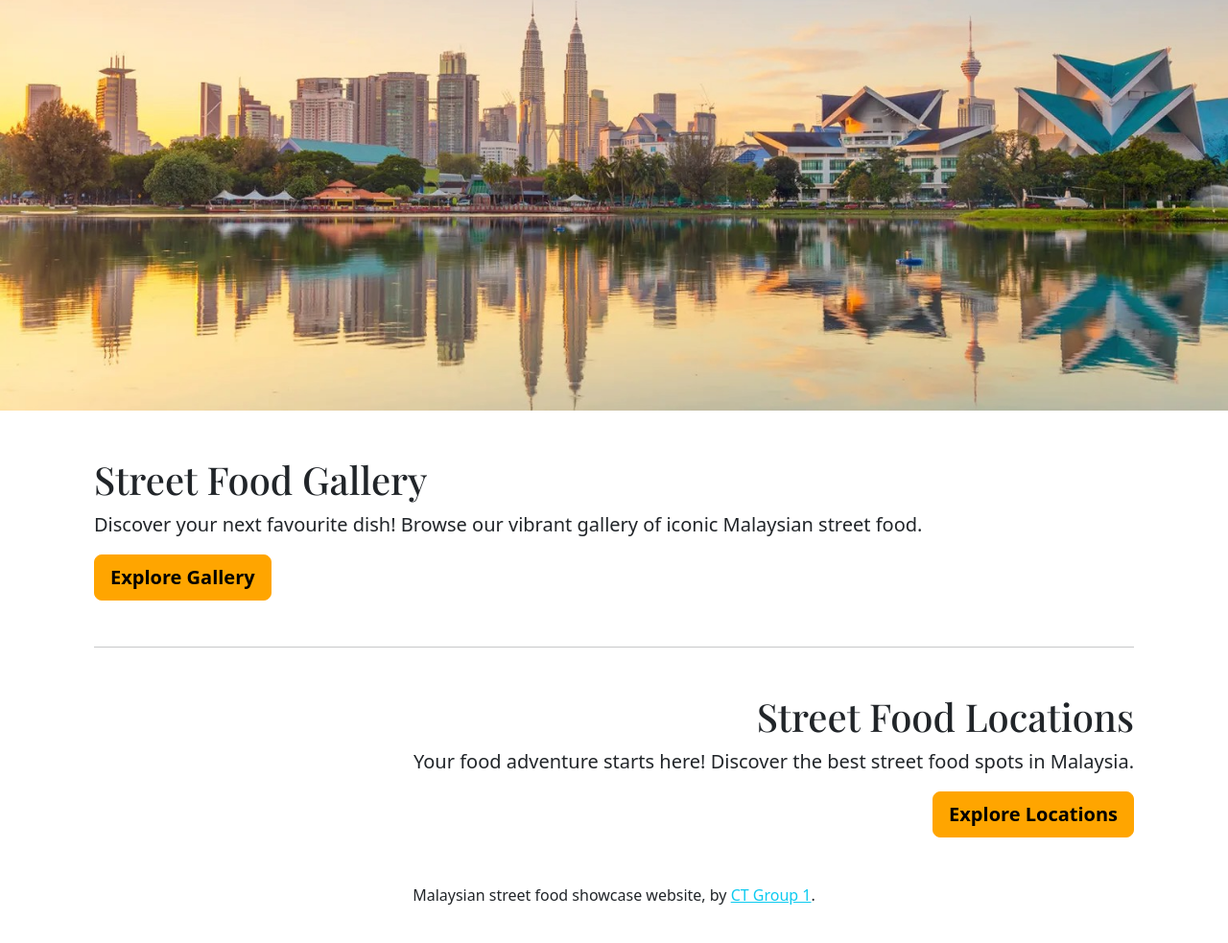
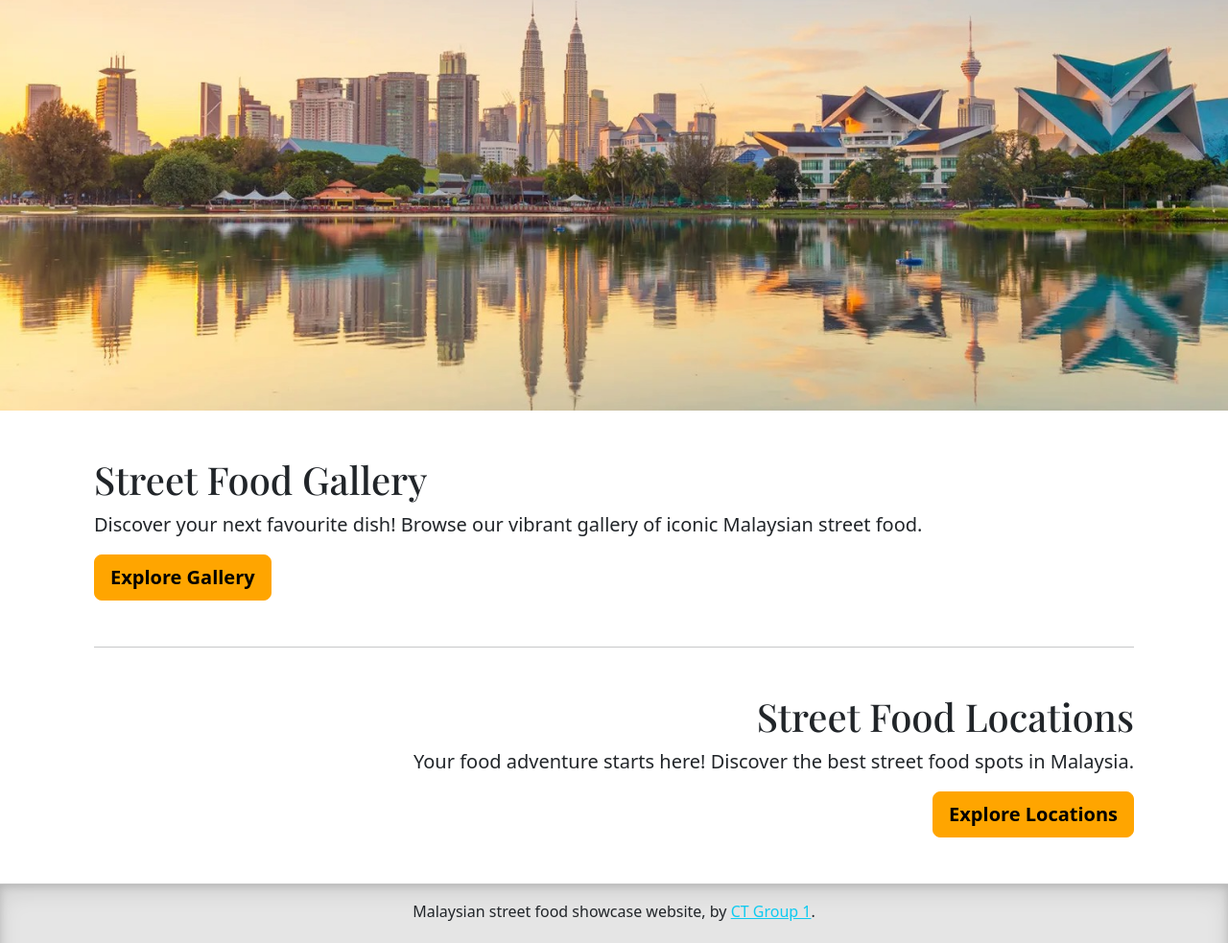
Before and after one commit to MrRedCrack/webdevasg, a website: page src/index.html in a window 1280 px wide. Shown: the part 427-1410 px from the top of the page at 96% size. Before the commit the page ends 1388 px from the top, so only its background shows below. Drawn offline with nearby package versions, Linux system fonts and the light colour scheme; a web font is replaced by a local one.

Commit message:
update footer background, add site container

```diff
--- a/src/custom.scss
+++ b/src/custom.scss
@@ -3,7 +3,7 @@
 
 // Include any default variable overrides here (though functions won’t be available)
 
-$primary:orange;
+$primary: orange;
 $offcanvas-horizontal-width: 200px;
 // $color: purple;
 
@@ -18,28 +18,34 @@ $bootstrap-icons-font-dir: "../node_modules/bootstrap-icons/font/fonts";
 .nav-link.active {
   font-weight: 600;
 }
+
 .croissant-one-regular {
   font-family: "Croissant One", serif;
   font-weight: 400;
   font-style: normal;
 }
+
 #btn-back-to-top {
   position: fixed;
   bottom: 30px;
   right: 20px;
   width: 2.5rem;
   height: 2.5rem;
-  display: flex; /* For centering content like icons */
+  display: flex;
+  /* For centering content like icons */
   justify-content: center;
   align-items: center;
 }
+
 .carousel-caption {
   top: 0.5em;
   bottom: auto;
 }
+
 .img-showcase-front {
-  width:100%;
+  width: 100%;
 }
+
 .logo svg {
   /* Place the icon on the text baseline. */
   position: relative;
@@ -61,10 +67,41 @@ $bootstrap-icons-font-dir: "../node_modules/bootstrap-icons/font/fonts";
     */
   transition: fill .3s;
 }
-h1, h2, h3, h4, h5, h6 {
-  font-family: "Playfair Display", Georgia, "Times New Roman", serif/*rtl:Amiri, Georgia, "Times New Roman", serif*/;
+
+h1,
+h2,
+h3,
+h4,
+h5,
+h6 {
+  font-family: "Playfair Display", Georgia, "Times New Roman", serif
+    /*rtl:Amiri, Georgia, "Times New Roman", serif*/
+  ;
 }
+
 .link-primary {
   // text-shadow: 0px 0px 5px #ededed;
-  font-weight:700;
+  font-weight: 700;
 }
+
+html,
+body {
+  height: 100%
+}
+
+.site-container {
+  overflow-y: hidden;
+  min-height: 100%;
+  min-width: 960px;
+}
+
+footer {
+  width: 100%;
+  height: 3rem;
+  background-color: #0000001a;
+  border: solid rgba(0, 0, 0, .15);
+  border-width: 1px 0;
+  box-shadow: inset 0 .5em 1.5em #0000001a, inset 0 .125em .5em #00000026;
+  padding-bottom: 32000px;
+  margin-bottom: -31940px;
+}
--- a/src/index.html
+++ b/src/index.html
@@ -24,6 +24,7 @@
 </head>
 
 <body>
+    <div class="site-container">
         <nav class="navbar sticky-top navbar-expand-lg bg-body-tertiary shadow">
             <div class="container-xl">
                 <a class="navbar-brand logo" href="index.html">
@@ -31,8 +32,9 @@
                         <use href="bootstrap-icons.svg#fork-knife" />
                     </svg>
                 </a>
-            <button class="navbar-toggler border-0" type="button" data-bs-toggle="offcanvas" data-bs-target="#navbarNav"
-                aria-controls="navbarNav" aria-expanded="false" aria-label="Toggle navigation">
+                <button class="navbar-toggler border-0" type="button" data-bs-toggle="offcanvas"
+                    data-bs-target="#navbarNav" aria-controls="navbarNav" aria-expanded="false"
+                    aria-label="Toggle navigation">
                     <svg class="bi text-body" width="1.5em" height="1.5em" fill="currentColor">
                         <use href="bootstrap-icons.svg#three-dots-vertical" />
                     </svg>
@@ -169,27 +171,30 @@
             <main class="px-3">
                 <div class="text-start">
                     <h1>Street Food Gallery</h1>
-                <p class="lead">Discover your next favourite dish! Browse our vibrant gallery of iconic Malaysian street
+                    <p class="lead">Discover your next favourite dish! Browse our vibrant gallery of iconic Malaysian
+                        street
                         food.</p>
                     <p class="lead"> <a href="gallery.html" class="btn btn-lg btn-primary fw-bold">Explore
                             Gallery</a> </p>
                 </div>
                 <hr class="my-5">
                 <div class="text-end">
-
                     <h1>Street Food Locations</h1>
-                <p class="lead">Your food adventure starts here! Discover the best street food spots in Malaysia.</p>
+                    <p class="lead">Your food adventure starts here! Discover the best street food spots in Malaysia.
+                    </p>
                     <p class="lead"> <a href="locations.html" class="btn btn-lg btn-primary fw-bold">Explore
                             Locations</a> </p>
                 </div>
             </main>
-
-        <footer class="mx-5 mt-5 fs-6 fw-light text-center">
-            <p>Malaysian street food showcase website, by <a href="about.html"
-                    class="link-info">CT&nbsp;Group&nbsp;1</a>.</p>
+        </div>
+        <footer class="mt-5 fs-6 fw-light text-center">
+            <div class="d-flex py-3 px-5 align-content-center justify-content-center">
+                <p class="text-center">Malaysian street food showcase website, by <a href="about.html"
+                        class="link-info">CT&nbsp;Group&nbsp;1</a>.
+                </p>
+            </div>
         </footer>
     </div>
-
     <button class="btn btn-warning shadow rounded-circle d-none" type="button" id="btn-back-to-top" title="Go to top">
         <svg class="bi" width="18" height="18" fill="currentColor">
             <use href="bootstrap-icons.svg#chevron-double-up" />
```
Also changed, not shown: src/about.html (+11 -6 lines), src/template/empty-page.html (+11 -6 lines), src/custom.css. Lines whose indentation alone changed are shown as unchanged.
